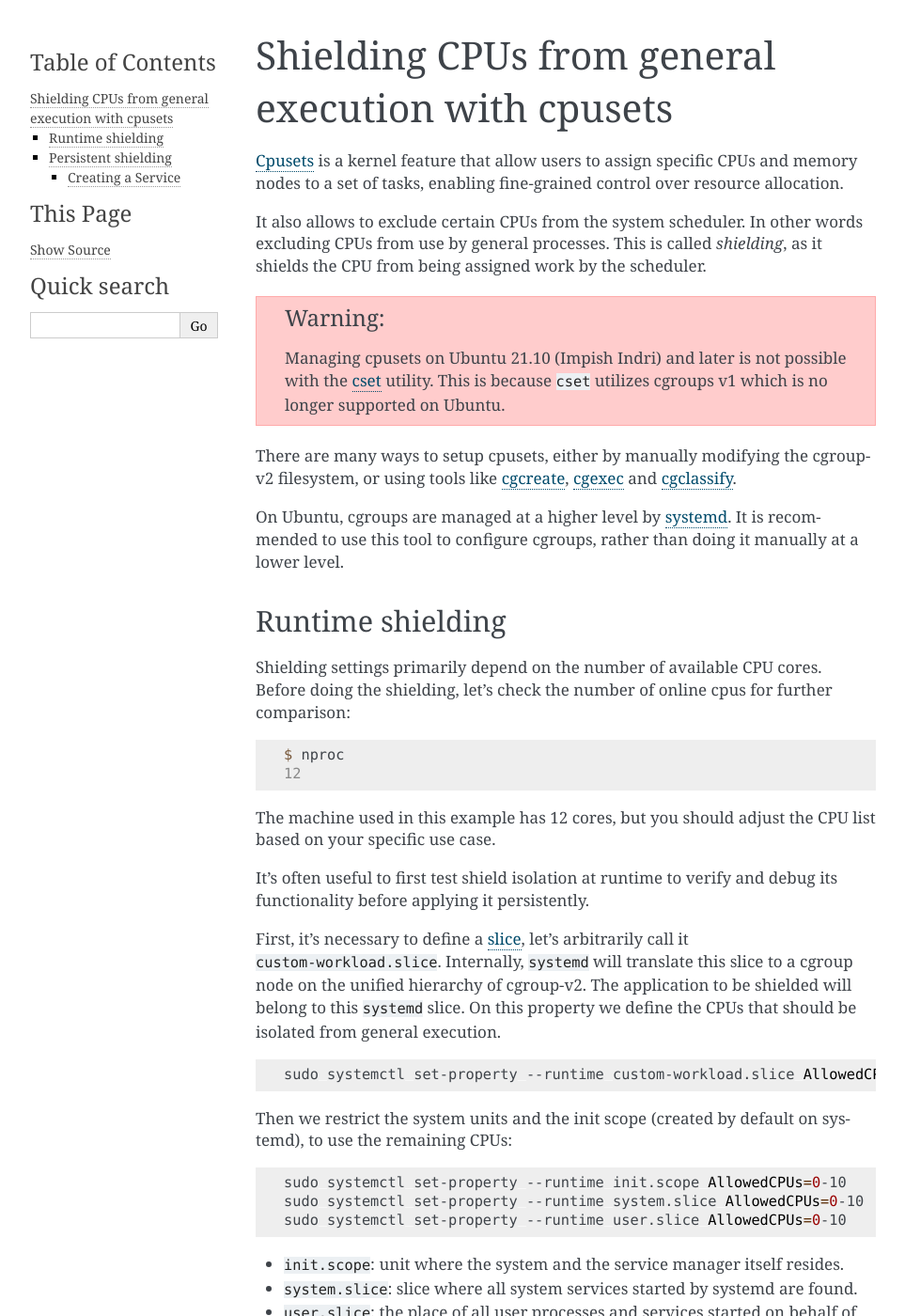
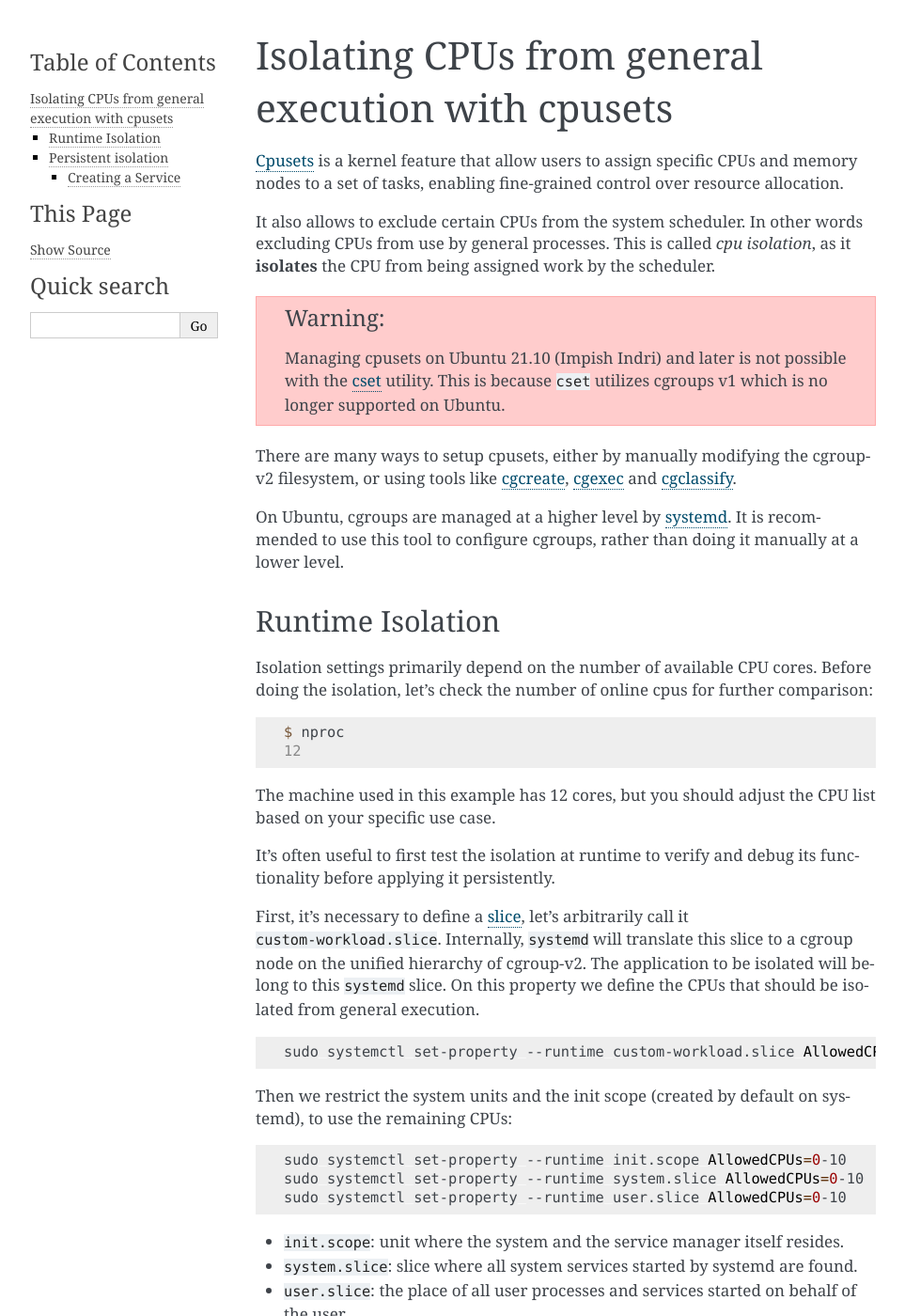
Before and after one commit to canonical/real-time-ubuntu-docs, a Sphinx documentation site: the page built from docs/how-to/using-cpusets.md, in a window 1280 px wide and 1400 px high. Shown: the whole window at 94% size, without its empty margins (148-1111 px from the left). Built offline with Sphinx 7.4.7, drawn with Linux system fonts in a browser that asks for light colours; some of the changed text lies outside the part shown.

Commit message:
refact: change shield(ing) to isolate(ing)
Signed-off-by: Lincoln Wallace <lincoln.wallace@canonical.com>

````diff
--- a/docs/how-to/index.rst
+++ b/docs/how-to/index.rst
@@ -25,7 +25,7 @@ Tune performance for real-time processing:
    Modify kernel boot parameters <modify-kernel-boot-parameters>
    Configure CPUs for real-time processing <cpu-boot-configs>
    Tune IRQ affinity <tune-irq-affinity>
-   Shielding CPUs from general execution with cpusets <using-cpusets>
+   Isolating CPUs from general execution with cpusets <using-cpusets>
 
 
 Configure Real-time Ubuntu Core:
--- a/docs/how-to/using-cpusets.md
+++ b/docs/how-to/using-cpusets.md
@@ -1,10 +1,10 @@
-# Shielding CPUs from general execution with cpusets
+# Isolating CPUs from general execution with cpusets
 
 [Cpusets][kdocs_cpusets_v2] is a kernel feature that allow users to assign specific CPUs and memory nodes to a set of tasks, enabling fine-grained control over resource allocation.
 
 It also allows to exclude certain CPUs from the system scheduler.
 In other words excluding CPUs from use by general processes.
-This is called *shielding*, as it shields the CPU from being assigned work by the scheduler.
+This is called *cpu isolation*, as it **isolates** the CPU from being assigned work by the scheduler.
 
 ```{warning}
 Managing cpusets on Ubuntu 21.10 (Impish Indri) and later is not possible with the [cset][cset_manpage] utility. This is because `cset` utilizes cgroups v1 which is no longer supported on Ubuntu.
@@ -14,21 +14,21 @@ There are many ways to setup cpusets, either by manually modifying the cgroup-v2
 
 On Ubuntu, cgroups are managed at a higher level by [systemd][systemd.io]. It is recommended to use this tool to configure cgroups, rather than doing it manually at a lower level.
 
-## Runtime shielding
+## Runtime Isolation
 
-Shielding settings primarily depend on the number of available CPU cores.
-Before doing the shielding, let's check the number of online cpus for further comparison:
+Isolation settings primarily depend on the number of available CPU cores.
+Before doing the isolation, let's check the number of online cpus for further comparison:
 ```console
 $ nproc
 12
 ```
 The machine used in this example has 12 cores, but you should adjust the CPU list based on your specific use case.
 
-It’s often useful to first test shield isolation at runtime to verify and debug its functionality before applying it persistently.
+It’s often useful to first test the isolation at runtime to verify and debug its functionality before applying it persistently.
 
 First, it's necessary to define a [slice][systemd_slice], let's arbitrarily call it `custom-workload.slice`.
 Internally, `systemd` will translate this slice to a cgroup node on the unified hierarchy of cgroup-v2.
-The application to be shielded will belong to this `systemd` slice.
+The application to be isolated will belong to this `systemd` slice.
 On this property we define the CPUs that should be isolated from general execution.
 ```bash
 sudo systemctl set-property --runtime custom-workload.slice AllowedCPUs=11
@@ -55,7 +55,7 @@ $ systemctl show init.scope -p AllowedCPUs
 AllowedCPUs=0-10
 ```
 
-After setting up the CPU shielding, it is possible to check with `nproc` that the total online CPUs have changed from 12 to 11:
+After setting up the CPU isolation, it is possible to check with `nproc` that the total online CPUs have changed from 12 to 11:
 
 ```console
 $ nproc
@@ -114,10 +114,10 @@ This is because the application `my-app` consists of a bash script with a sleep
 The other processes listed here are kernel threads.
 
 ```{note}
-At the time of writing (Kernel v6.8.0), [cpusets' implementation][kcommit_cpuset] does not shield CPUs from running kernel threads.
+At the time of writing (Kernel v6.8.0), [cpusets' implementation][kcommit_cpuset] does not isolate CPUs from running kernel threads.
 ```
 
-## Persistent shielding
+## Persistent isolation
 
 The configuration set via the `systemctl set-property` command do not persist across reboots.
 To make them persistent, we need to add them as configuration files under the `/etc/systemd/system` directory.
@@ -135,17 +135,17 @@ Then we create the files for the `init.scope`, `system.slice` and `user.slice`:
 ```{note}
 We will prefix the name of the configuration files with `50-` because systemd processes the files in lexicographical order (sorted alphabetically).
 Prefixing files with numbers ensures a predictable loading sequence.
-This way, a file like `50-cpu-shielding.conf` will override settings from `10-defaults.conf` but can still be overridden by a file named `60-custom.conf`.
+This way, a file like `50-cpu-isolation.conf` will override settings from `10-defaults.conf` but can still be overridden by a file named `60-custom.conf`.
 ```
 
 Now that the directories are available, create the following three configuration files:
-- `/etc/systemd/system/init.scope.d/50-cpu-shielding.conf` for the init scope with the following content:
+- `/etc/systemd/system/init.scope.d/50-cpu-isolation.conf` for the init scope with the following content:
 ```
 [Scope]
 AllowedCPUs=0-10
 ```
 
-- `/etc/systemd/system/system.slice.d/50-cpu-shielding.conf` and `/etc/systemd/system/user.slice.d/50-cpu-shielding.conf` with the following:
+- `/etc/systemd/system/system.slice.d/50-cpu-isolation.conf` and `/etc/systemd/system/user.slice.d/50-cpu-isolation.conf` with the following:
 ```
 [Slice]
 AllowedCPUs=0-10
@@ -167,7 +167,7 @@ Afterwards, it is possible to check the values using `systemctl show` in the sam
 
 ### Creating a Service
 
-A reliable and reproducible way to apply CPU shielding is by creating a systemd service unit.
+A reliable and reproducible way to apply CPU isolation is by creating a systemd service unit.
 This allows you to assign the cpuset to the service, ensuring the application runs inside the isolated `custom-workload.slice` automatically on every reboot, without any manual intervention.
 
 Here is a simple example of how this service could look like:
````
